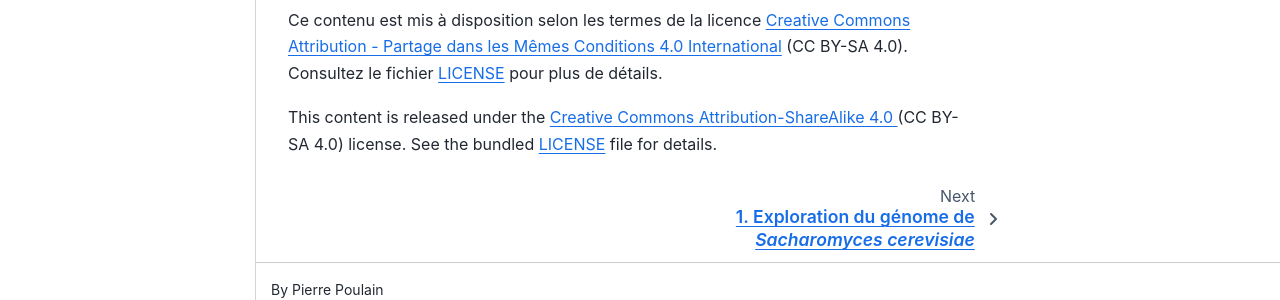
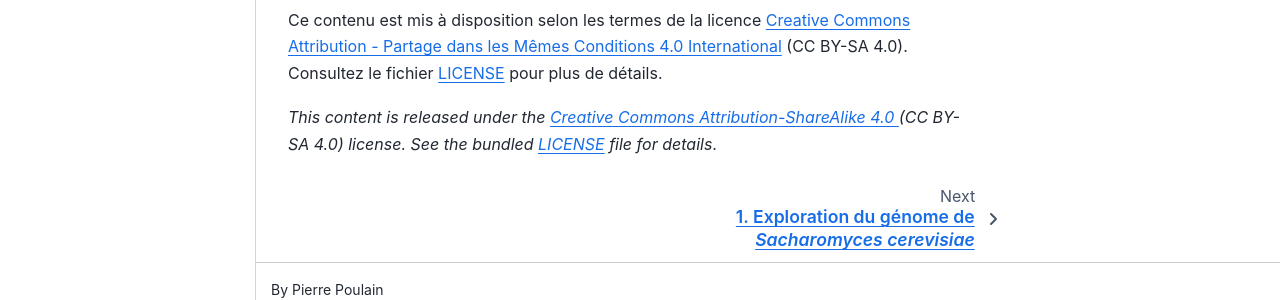
Before and after one commit to omics-school/format-echanges-donnees, a Jupyter Book: the page built from intro.md, in a window 1280 px wide and 1207 px high. Shown: the part 844-1144 px from the top of the window. Built offline with Jupyter Book 1.0.4 settings and Sphinx 7.4.7 and the Sphinx Book theme 1.1.4, drawn with Linux system fonts in a browser that asks for light colours.

```diff
--- a/intro.md
+++ b/intro.md
@@ -15,4 +15,4 @@ N'oubliez pas de renseigner votre progression dans le tableau de bord (lien sur
 
 Ce contenu est mis à disposition selon les termes de la licence [Creative Commons Attribution - Partage dans les Mêmes Conditions 4.0 International](https://creativecommons.org/licenses/by-sa/4.0/deed.fr) (CC BY-SA 4.0). Consultez le fichier [LICENSE](LICENSE) pour plus de détails.
 
-This content is released under the [Creative Commons Attribution-ShareAlike 4.0 ](https://creativecommons.org/licenses/by-sa/4.0/deed.en) (CC BY-SA 4.0) license. See the bundled [LICENSE](LICENSE) file for details.
+*This content is released under the [Creative Commons Attribution-ShareAlike 4.0 ](https://creativecommons.org/licenses/by-sa/4.0/deed.en) (CC BY-SA 4.0) license. See the bundled [LICENSE](LICENSE) file for details*.
```
